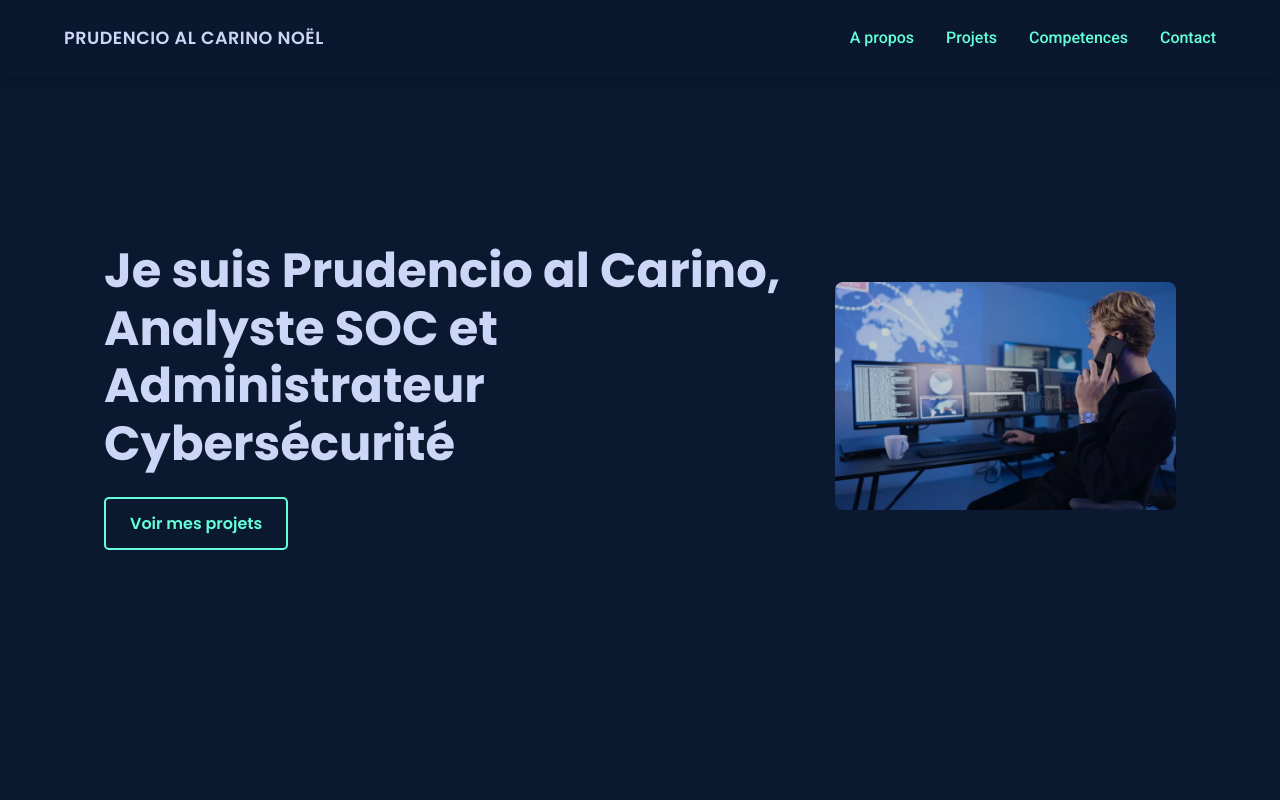
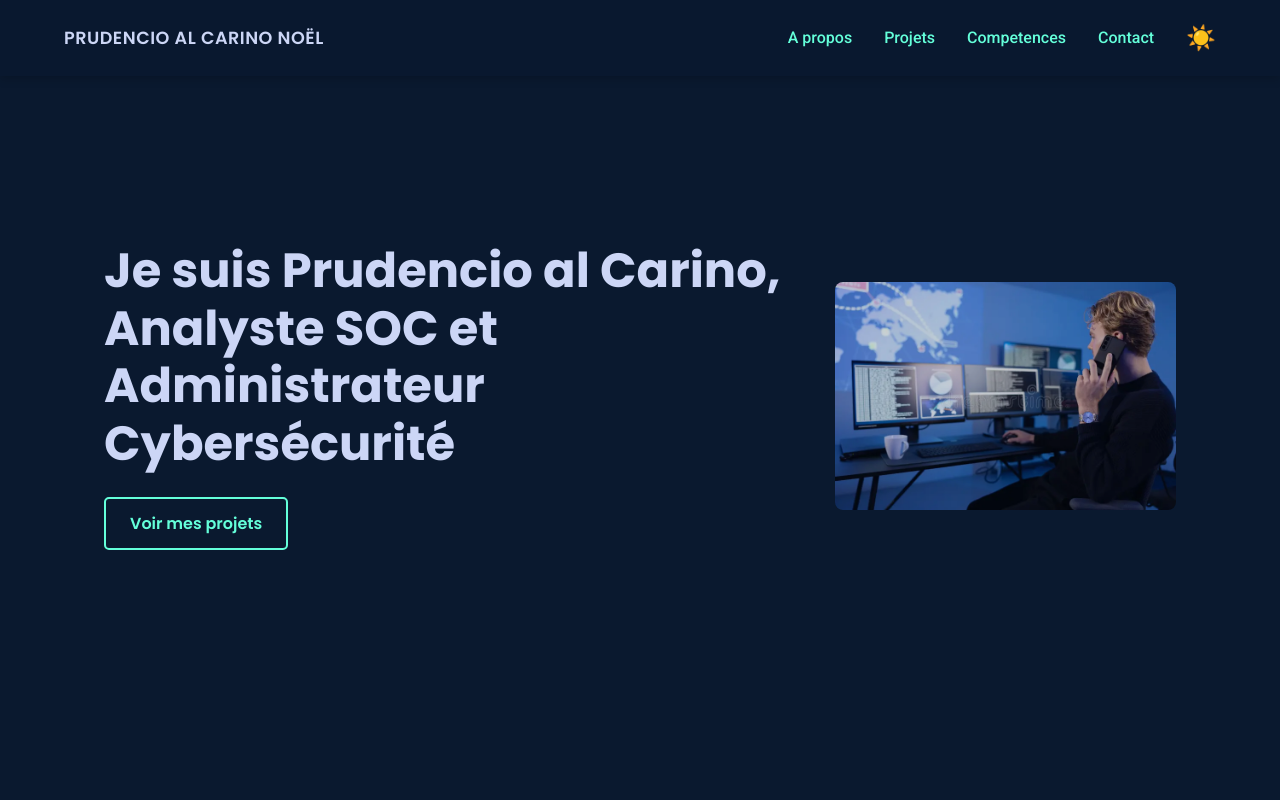
Before and after one commit to PRUDENCIO1/Portofolio, a plain HTML site: page index.html in a window 1280 px wide. Shown: the top 800 px of the page. Drawn offline with Linux system fonts and the light colour scheme.

Commit message:
fifth commit

```diff
--- a/index.html
+++ b/index.html
@@ -23,6 +23,7 @@
                     <li><a href="#competences">Competences</a></li>
                     <li><a href="#contact">Contact</a></li>
                 </ul>
+                <button id="theme-switcher-desktop" class="theme-switcher">☀️</button>
                 <button class="hamburger">☰</button>
             </div>
         </nav>
--- a/script.js
+++ b/script.js
@@ -1,18 +1,17 @@
 document.addEventListener('DOMContentLoaded', () => {
     // Theme switcher logic
-    const themeSwitchers = document.querySelectorAll('.theme-switcher');
+    const themeSwitcherDesktop = document.getElementById('theme-switcher-desktop');
+    const themeSwitcherMobile = document.getElementById('theme-switcher');
     const body = document.body;
 
-    // Set initial theme based on user's preference or default to dark
     const updateTheme = () => {
         const isLight = body.classList.contains('light-theme');
-        themeSwitchers.forEach(switcher => {
-            switcher.textContent = isLight ? '🌙' : '☀️';
-        });
+        const icon = isLight ? '🌙' : '☀️';
+        themeSwitcherDesktop.textContent = icon;
+        themeSwitcherMobile.textContent = icon;
         if (isLight) {
             localStorage.setItem('theme', 'light');
-        }
-        else {
+        } else {
             localStorage.setItem('theme', 'dark');
         }
     };
@@ -22,14 +21,15 @@ document.addEventListener('DOMContentLoaded', () => {
     }
     updateTheme();
 
-
-    themeSwitchers.forEach(switcher => {
-        switcher.addEventListener('click', () => {
-            body.classList.toggle('light-theme');
-            updateTheme();
-        });
+    themeSwitcherDesktop.addEventListener('click', () => {
+        body.classList.toggle('light-theme');
+        updateTheme();
     });
 
+    themeSwitcherMobile.addEventListener('click', () => {
+        body.classList.toggle('light-theme');
+        updateTheme();
+    });
 
     // Hamburger menu logic
     const hamburger = document.querySelector('.hamburger');
--- a/style.css
+++ b/style.css
@@ -457,7 +457,7 @@ footer {
     }
 
     /* Afficher le hamburger et cacher la navigation desktop */
-    .nav-links, .theme-switcher {
+    .nav-links, #theme-switcher-desktop {
         display: none;
     }
     .hamburger {
```
